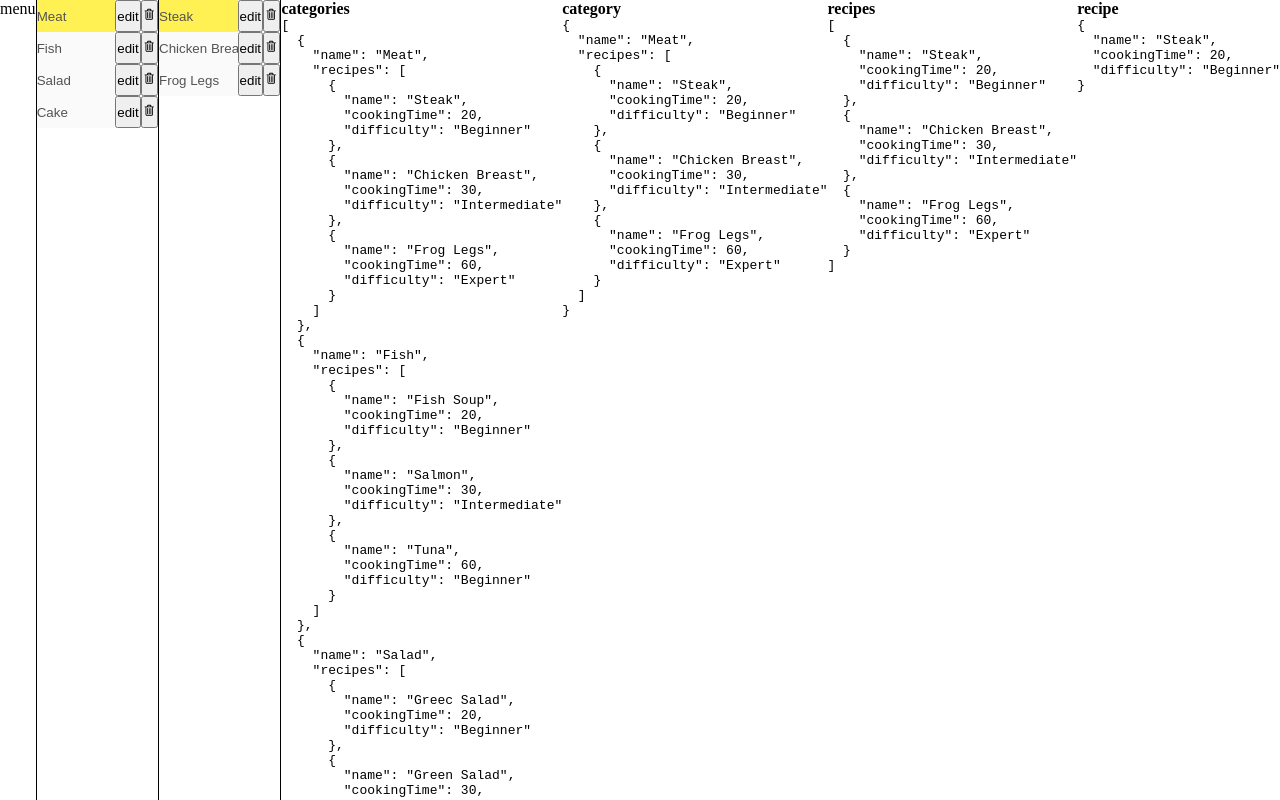
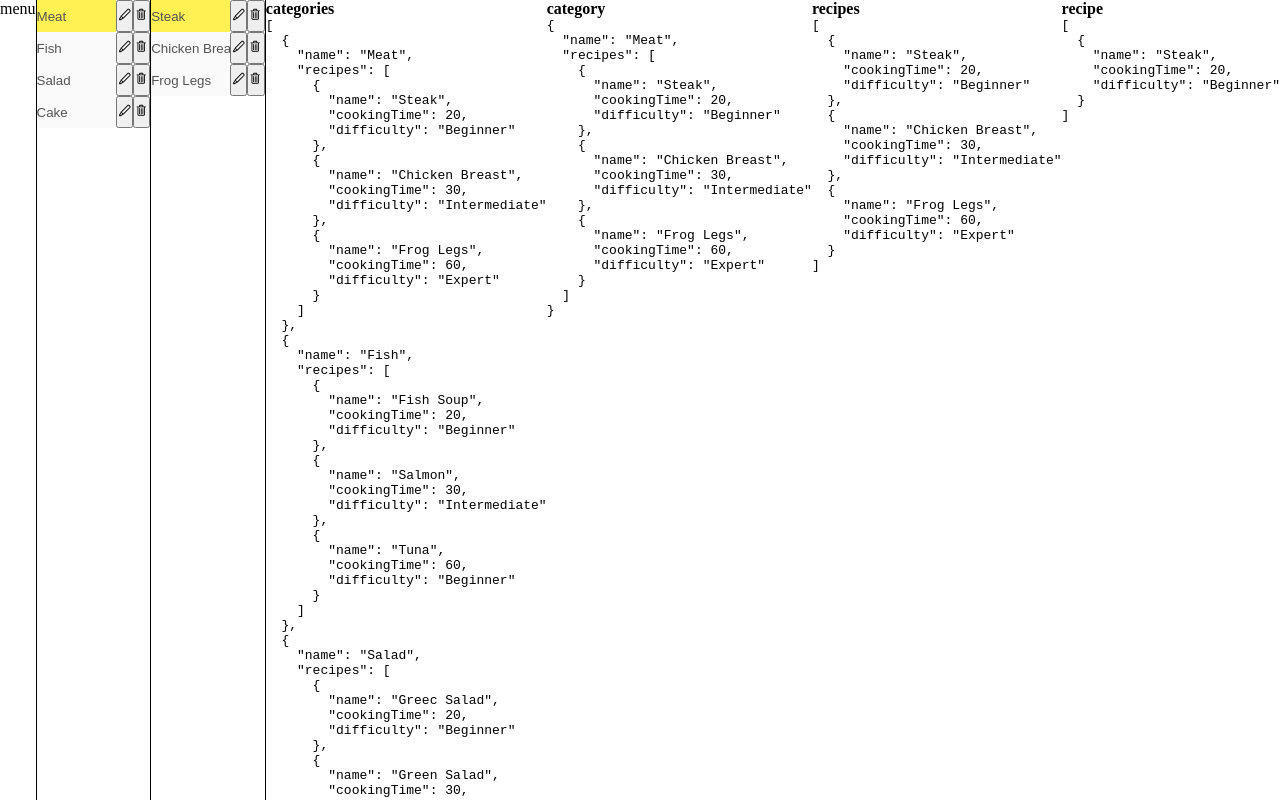
Before and after one commit to Vojka93/cooker-app, a React (Create React App) app in the folder frontend/: page / in a window 1280 px wide. Shown: the top 800 px of the page. Built offline with nearby package versions, Linux system fonts and the light colour scheme.

Commit message:
added history of selected recipe for each category, expensive function that sets the initial history state and code cleanup

```diff
--- a/frontend/src/App.js
+++ b/frontend/src/App.js
@@ -1,50 +1,85 @@
 import Section from './components/section/Section'
 import { data } from './data/data'
 import { useEffect, useState } from 'react'
+
+const createHistoryArray = (arr) => {
+  let history = []
+  for (let i = 0; i < arr.length; i++) {
+    const element = arr[i]
+
+    history[i] = {
+      categoryName: element.name,
+      recipeName: element.recipes[0].name,
+    }
+  }
+
+  return history
+}
 
 function App() {
   const [categories, setCategories] = useState(data)
   const [category, setCategory] = useState({})
   const [recipes, setRecipes] = useState(categories[0]?.recipes)
   const [recipe, setRecipe] = useState({})
+
+  // category name before edit
+  const [previousCategoryName, setPreviousCategoryName] = useState('')
+  const [previousRecipeName, setPreviousRecipeName] = useState('')
+
   // selected category state
   const [selectedCategory, setSelectedCategory] = useState('Meat')
   const [selectedRecipe, setSelectedRecipe] = useState('Steak')
 
+  // remmember category last recipe selected
+  const [historyArray, setHistoryArray] = useState(() =>
+    createHistoryArray(data)
+  )
+
   useEffect(() => {
-    setSelectedCategory((prev) => prev)
-    setSelectedRecipe(categories[0].recipes[0].name)
-  }, [categories])
+    const newRecipeState = category?.recipes?.filter(
+      (recipe) => recipe.name === selectedRecipe
+    )
+
+    setRecipe(newRecipeState)
+  }, [recipes])
 
   useEffect(() => {
     setRecipes(category?.recipes)
   }, [category])
 
   useEffect(() => {
-    const category = categories.filter(
+    const newCategoryState = categories.filter(
       (category) => category.name === selectedCategory
-    )
+    )[0]
 
-    setCategory(category[0])
-    setSelectedRecipe(category[0]?.recipes[0].name)
+    const lastRecipeName = historyArray?.filter(
+      (obj) => obj.categoryName === selectedCategory
+    )[0]?.recipeName
+
+    setCategory(newCategoryState)
+
+    setSelectedRecipe(lastRecipeName)
   }, [selectedCategory])
 
   useEffect(() => {
-    const newRecipe = recipes?.filter(
+    const newRecipeState = recipes?.filter(
       (recipe) => recipe.name === selectedRecipe
     )
 
-    setRecipe(newRecipe)
+    const newHistoryState = historyArray.map((obj) => {
+      if (obj.categoryName === selectedCategory) {
+        return { ...obj, recipeName: selectedRecipe }
+      }
+
+      return obj
+    })
+
+    setRecipe(newRecipeState)
+    setHistoryArray(newHistoryState)
   }, [selectedRecipe])
 
-  useEffect(() => {
-    if (recipes) {
-      setRecipe(recipes[0])
-    }
-  }, [recipes])
-
   const handleUpdateCategory = (currentName, newName) => {
-    const newState = categories.map((obj) => {
+    const newCategoriesState = categories.map((obj) => {
       if (obj.name === currentName) {
         return { ...obj, name: newName }
       }
@@ -52,11 +87,20 @@ function App() {
       return obj
     })
 
-    setCategories(newState)
+    const newHistoryState = historyArray.map((obj) => {
+      if (obj.categoryName === previousCategoryName) {
+        return { ...obj, categoryName: selectedCategory }
+      }
+
+      return obj
+    })
+
+    setCategories(newCategoriesState)
+    setHistoryArray(newHistoryState)
   }
 
   const handleUpdateRecipe = (currentName, newName) => {
-    const newRecipes = category.recipes.map((obj) => {
+    const newRecipesState = category.recipes.map((obj) => {
       if (obj.name === currentName) {
         return { ...obj, name: newName }
       }
@@ -64,25 +108,30 @@ function App() {
       return obj
     })
 
-    const newState = categories.map((obj) => {
+    const newCategoriesState = categories.map((obj) => {
       if (obj.name === selectedCategory) {
-        return { ...obj, recipes: newRecipes }
+        return { ...obj, recipes: newRecipesState }
       }
 
       return obj
     })
 
-    setCategories(newState)
+    setRecipes(newRecipesState)
+    setCategories(newCategoriesState)
   }
 
   const handleDeleteCategory = (name) => {
-    const newState = categories.filter((obj) => obj.name !== name)
+    const newCategoriesState = categories.filter((obj) => obj.name !== name)
+    const newLastSelectedState = historyArray.filter(
+      (obj) => obj.categoryName !== selectedCategory
+    )
 
-    setCategories(newState)
+    setCategories(newCategoriesState)
+    setHistoryArray(newLastSelectedState)
   }
 
   const handleDeleteRecipe = (name) => {
-    const newState = categories.map((obj) => {
+    const newCategoriesState = categories.map((obj) => {
       if (obj.name === selectedCategory) {
         return { ...obj, recipes: recipes.filter((obj) => obj.name !== name) }
       }
@@ -90,8 +139,10 @@ function App() {
       return obj
     })
 
-    setCategories(newState)
-    setRecipes(recipes.filter((obj) => obj.name !== name))
+    const newRecipesState = recipes.filter((obj) => obj.name !== name)
+
+    setCategories(newCategoriesState)
+    setRecipes(newRecipesState)
   }
 
   return (
@@ -108,6 +159,7 @@ function App() {
                 setSelected={setSelectedCategory}
                 handleUpdate={handleUpdateCategory}
                 handleDelete={handleDeleteCategory}
+                setPreviousName={setPreviousCategoryName}
               />
             ))}
           </div>
@@ -120,6 +172,7 @@ function App() {
                 setSelected={setSelectedRecipe}
                 handleUpdate={handleUpdateRecipe}
                 handleDelete={handleDeleteRecipe}
+                setPreviousName={setPreviousRecipeName}
               />
             ))}
           </div>
--- a/frontend/src/components/section/Section.js
+++ b/frontend/src/components/section/Section.js
@@ -1,6 +1,6 @@
 import { useEffect, useRef, useState } from 'react'
-import { VscTrash } from 'react-icons/vsc'
-import './Section.scss'
+import { VscTrash, VscEdit, VscSave } from 'react-icons/vsc'
+import './section.scss'
 
 export default function Section({
   name,
@@ -8,6 +8,7 @@ export default function Section({
   setSelected,
   handleUpdate,
   handleDelete,
+  setPreviousName,
 }) {
   const [inputText, setInputText] = useState(name)
   const [disabled, setDisabled] = useState(true)
@@ -38,6 +39,7 @@ export default function Section({
   const handleEdit = () => {
     setDisabled(false)
 
+    setPreviousName(name)
     setTimeout(() => {
       inputRef.current.focus()
       setSelected(inputText)
@@ -68,8 +70,16 @@ export default function Section({
           ref={inputRef}
         />
       </div>
-      {disabled && <button onClick={handleEdit}>edit</button>}
-      {!disabled && <button onClick={handleSave}>save</button>}
+      {disabled && (
+        <button onClick={handleEdit}>
+          <VscEdit />
+        </button>
+      )}
+      {!disabled && (
+        <button onClick={handleSave}>
+          <VscSave />
+        </button>
+      )}
       <button onClick={handleDeleteSection}>
         <VscTrash />
       </button>
```
